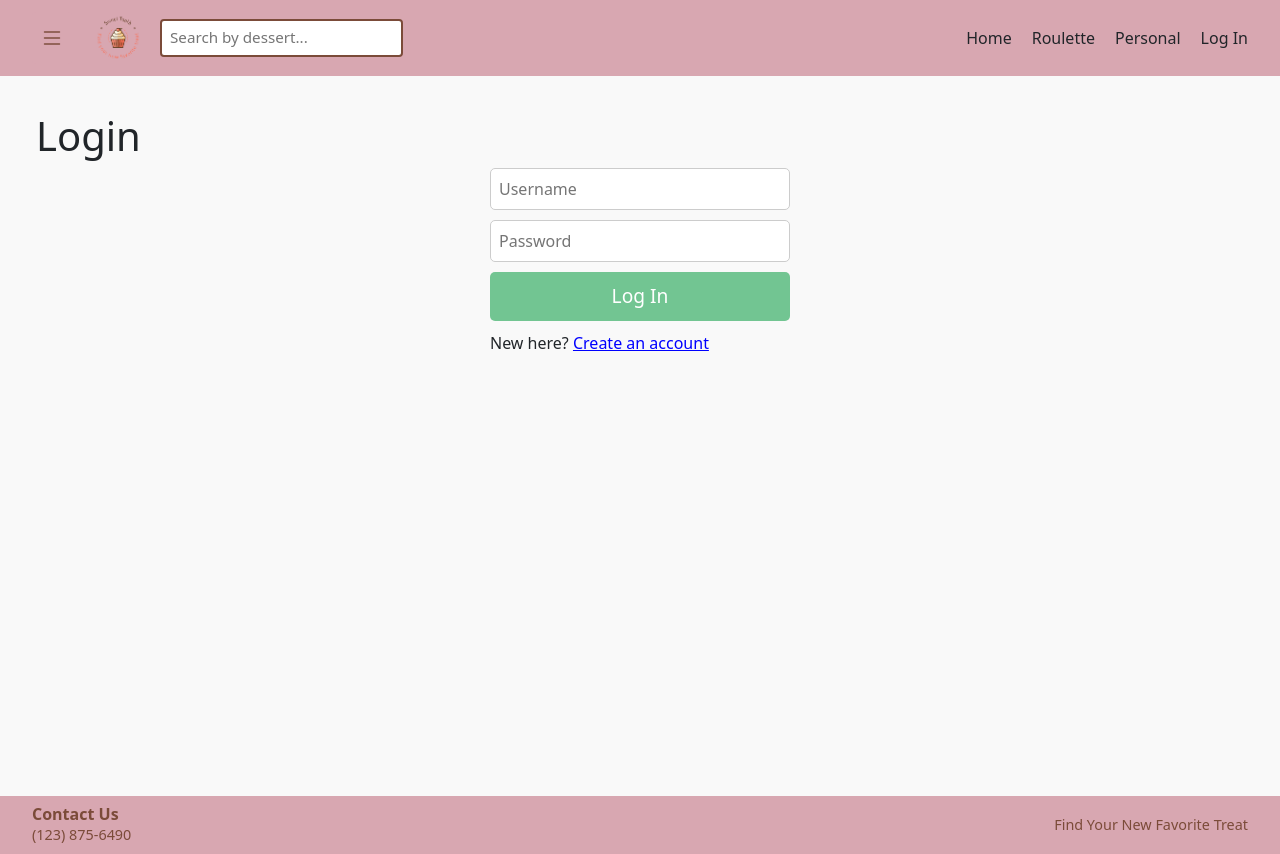
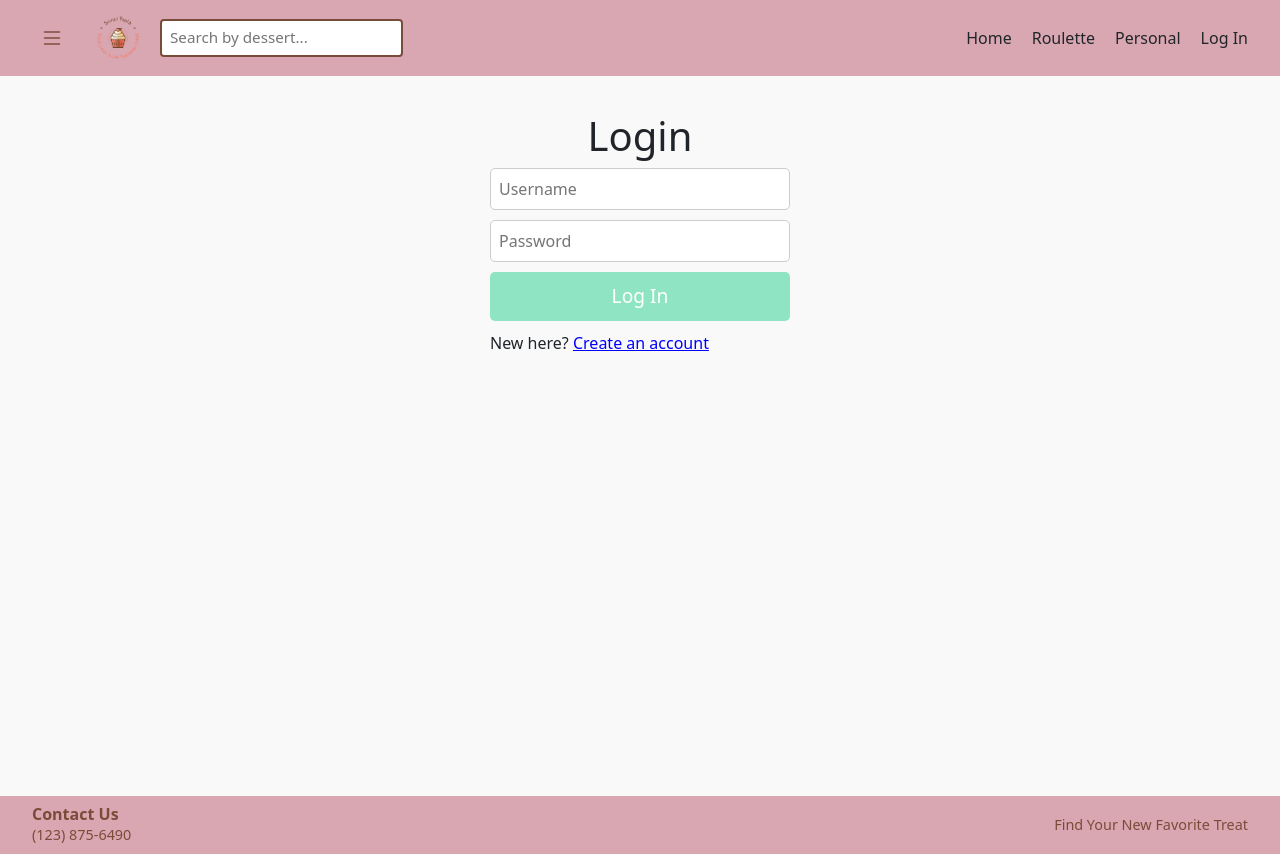
Before and after one commit to alexueda/sweets-project, a React (Create React App) app: page /login in a window 1280 px wide. Built offline with nearby package versions, Linux system fonts and the light colour scheme; the HTML template or start-up script is replaced by a standard one.

Commit message:
styling login and register

```diff
--- a/src/css/Login.css
+++ b/src/css/Login.css
@@ -2,7 +2,7 @@
 .login-page {
   display: flex;
   flex-direction: column;
-  align-items: left;
+  align-items: center;
   padding: 20px;
 }
 
@@ -34,12 +34,12 @@
   cursor: pointer;
   border: none;
   border-radius: 5px;
-  background-color: #72c592;
+  background-color: #8fe4c3;
   color: white;
 }
 
 .form-button:hover {
-  background-color: #63ac7f;
+  background-color: #c2e7d9;
 }
 
 /* Error Message Styles */
--- a/src/css/Register.css
+++ b/src/css/Register.css
@@ -25,12 +25,12 @@
   cursor: pointer;
   border: none;
   border-radius: 5px;
-  background-color: #72c592;
+  background-color: #8fe4c3;
   color: white;
 }
 
 .register-button:hover {
-  background-color: #63ac7f;
+  background-color: #c2e7d9;
 }
 
 .error-text {
```
